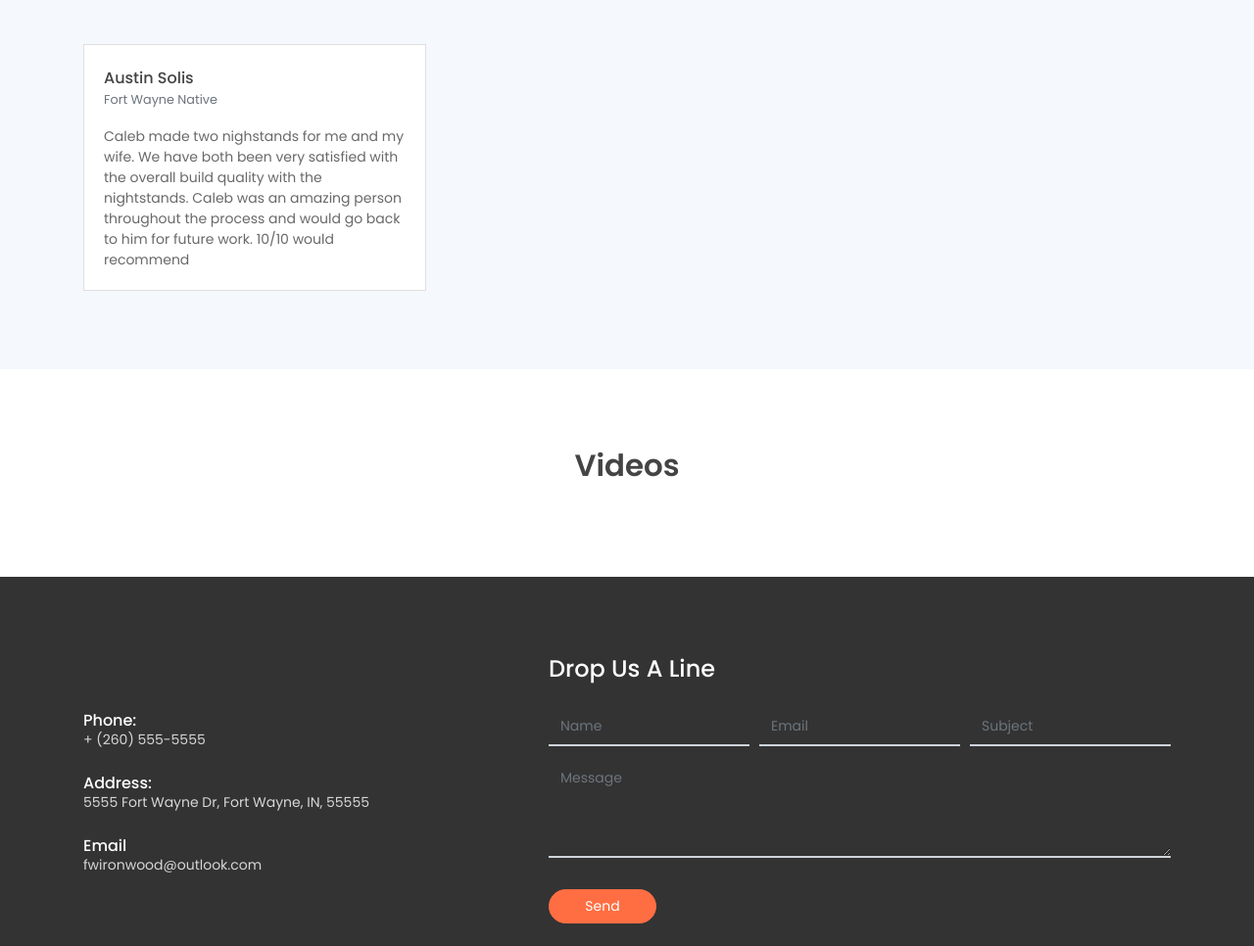
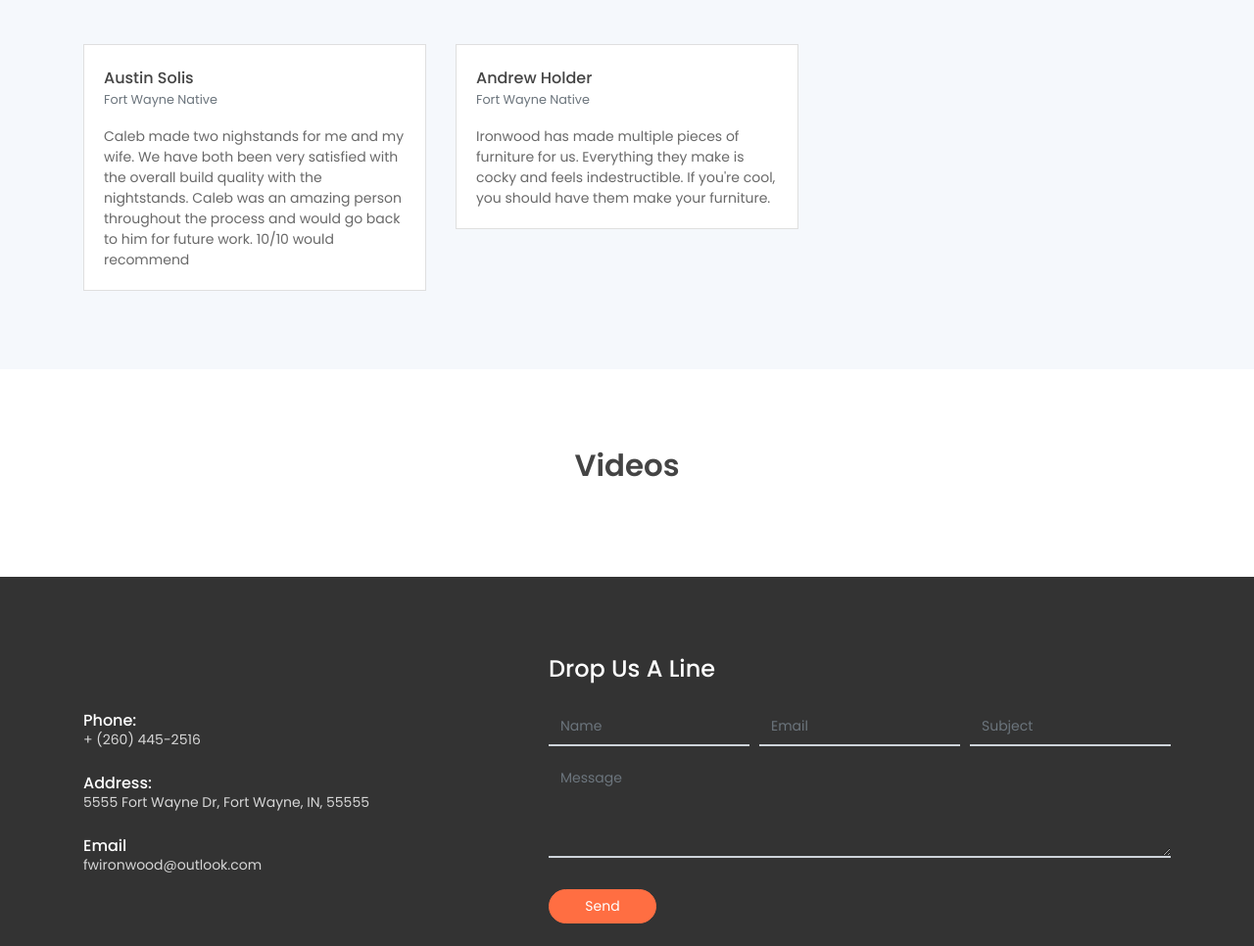
Before and after one commit to AJSolis/fortwayneironwood.com, a plain HTML site: page index.html in a window 1280 px wide. Shown: the part 3847-4813 px from the top of the page at 98% size. Drawn offline with Linux system fonts and the light colour scheme; files whose address does not match are found by name.

Commit message:
Add customer test

```diff
--- a/index.html
+++ b/index.html
@@ -357,6 +357,21 @@
                         </div>
                     </div>
                 </div>
+                <div class="col-md-4 my-3 my-md-0">
+                    <div class="card">
+                        <div class="card-body">
+                            <div class="media align-items-center mb-3">
+                                <div class="media-body">
+                                    <h6 class="mt-1 mb-0">Andrew Holder</h6>
+                                    <small class="text-muted mb-0">Fort Wayne Native</small>
+                                </div>
+                            </div>
+                            <p class="mb-0">Ironwood has made multiple pieces of furniture for us. Everything they make is cocky and feels indestructible.
+                                If you're cool, you should have them make your furniture.
+                            </p>
+                        </div>
+                    </div>
+                </div>
             </div>
         </div>
     </section>
@@ -399,7 +414,7 @@
             <div class="row align-items-center">
                 <div class="col-md-5 my-3">
                     <h6 class="mb-0">Phone:</h6>
-                    <p class="mb-4">+ (260) 555-5555</p>
+                    <p class="mb-4">+ (260) 445-2516</p>
 
                     <h6 class="mb-0">Address:</h6>
                     <p class="mb-4">5555 Fort Wayne Dr, Fort Wayne, IN, 55555</p>
```
